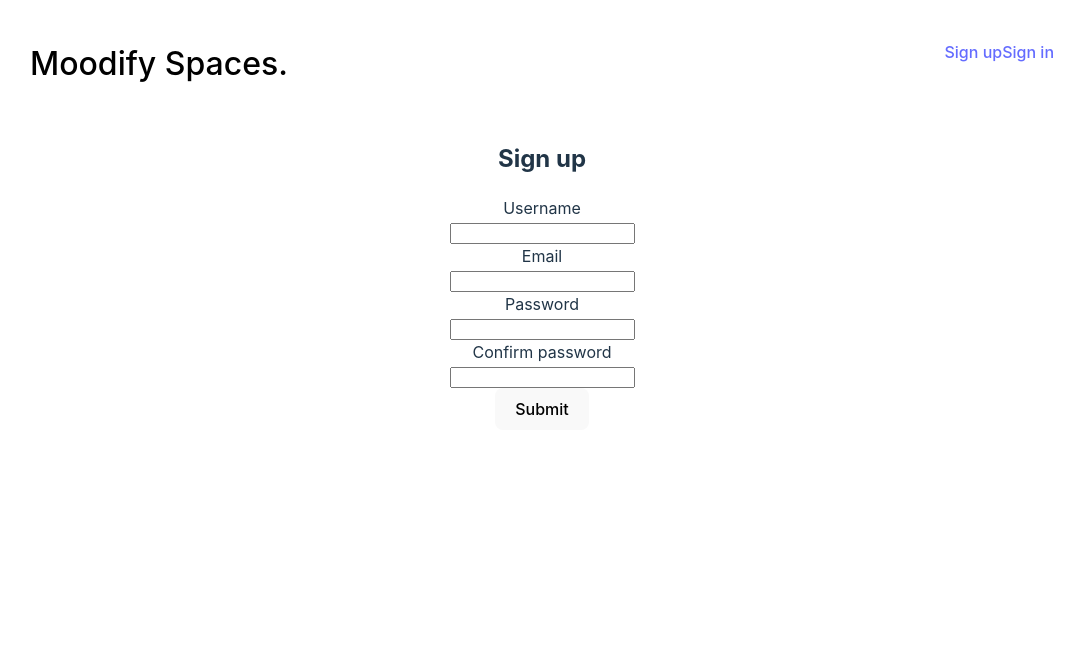
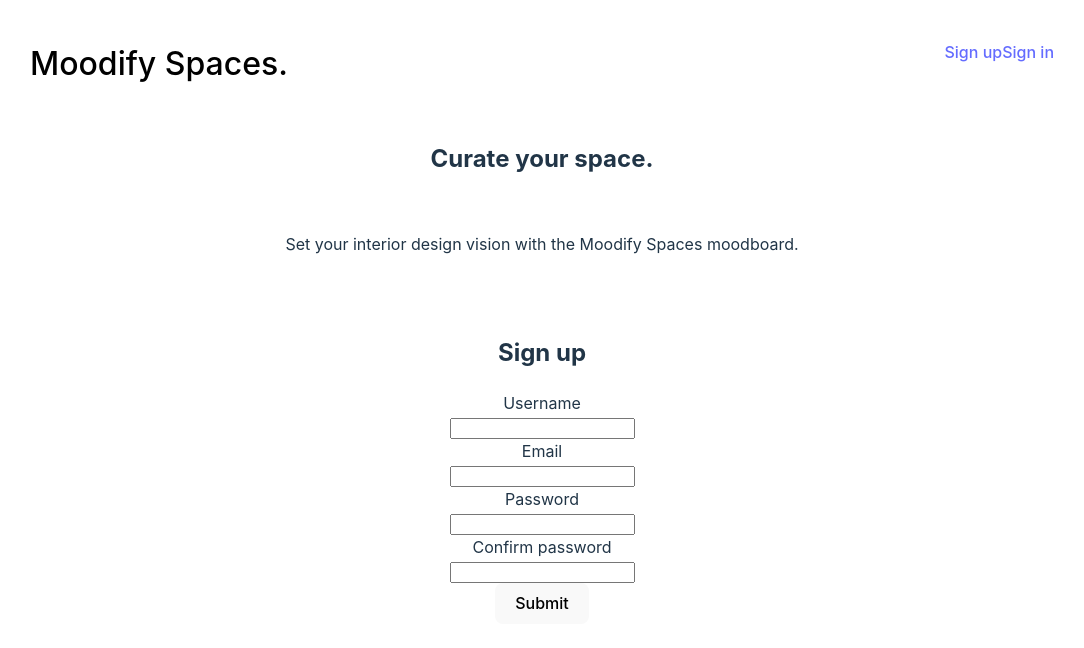
Before and after one commit to EmmaFrith/moodify-spaces-frontend, a React app: page /sign-up in a window 1280 px wide. Shown: the top 648 px of the page, without its empty margins (98-1182 px from the left). Built offline with nearby package versions, Linux system fonts and the light colour scheme; no server answers; the HTML template or start-up script is replaced by a standard one.

Commit message:
add info about the service to the sign up and sign in page

```diff
--- a/src/App.css
+++ b/src/App.css
@@ -54,3 +54,12 @@ img {
 .submit-button {
   margin-top: 20px;
 }
+
+.section-start-page {
+  display: flex;
+  align-content: flex-start;
+}
+
+.container-about {
+  align-content: flex-start;
+}
--- a/src/components/Home.jsx
+++ b/src/components/Home.jsx
@@ -29,13 +29,17 @@ const Home = () => {
     <div>
       <h1>Your moodboard</h1>
       <div className="moodboard-items">
-        {items.map((item, index) => (
-          <Link key={index} to={`/items/${item.id}`}>
-            <div className="moodboard-item">
-              <img src={item.image} />
-            </div>
-          </Link>
-        ))}
+        {items.length === 0 ? (
+          <p>Add an item to get started.</p>
+        ) : (
+          items.map((item, index) => (
+            <Link key={index} to={`/items/${item.id}`}>
+              <div className="moodboard-item">
+                <img src={item.image} alt={item.name} />
+              </div>
+            </Link>
+          ))
+        )}
       </div>
     </div>
   );
--- a/src/components/Sign-in.jsx
+++ b/src/components/Sign-in.jsx
@@ -34,6 +34,10 @@ export default function Signin() {
     }
 
     return <div className="section">
+        <div className="container">
+            <h1>Curate your space.</h1>
+            <p>Set your interior design vision with the Moodify Spaces moodboard.</p>
+        </div>
         <div className="container">
             <form onSubmit={handleSubmit}>
                 <h1>Sign in</h1>
--- a/src/components/Sign-up.jsx
+++ b/src/components/Sign-up.jsx
@@ -39,6 +39,10 @@ export default function Signup() {
     }
     return (
         <div className="section">
+            <div className="container">
+                <h1>Curate your space.</h1>
+                <p>Set your interior design vision with the Moodify Spaces moodboard.</p>
+            </div>
             <div className="auth-form container">
                 <form onSubmit={handleSubmit}>
                     <h1>Sign up</h1>
--- a/src/index.css
+++ b/src/index.css
@@ -38,6 +38,7 @@ h1 {
   margin-top: 2em;
   display: flex;
   justify-content: flex-start;
+  font-weight: bold;
 }
 
 h2 {
```
